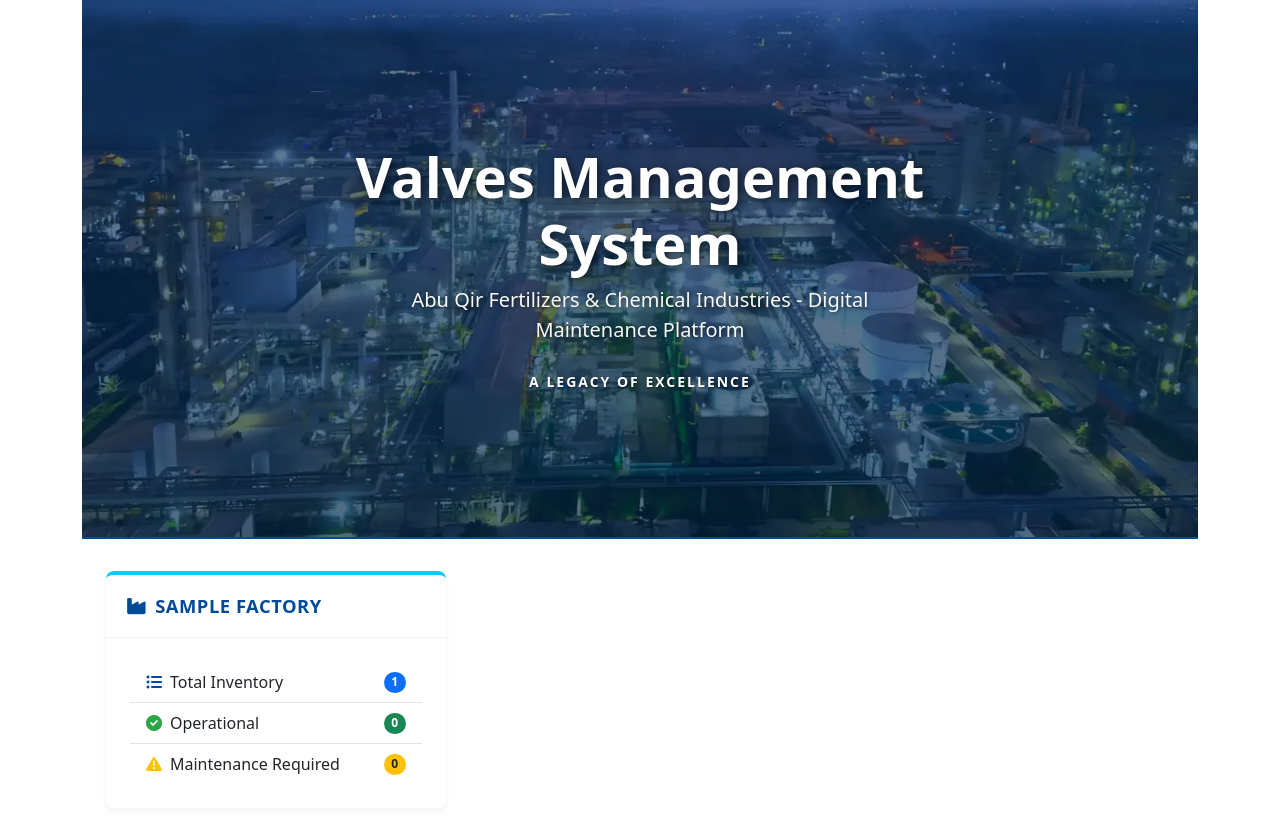
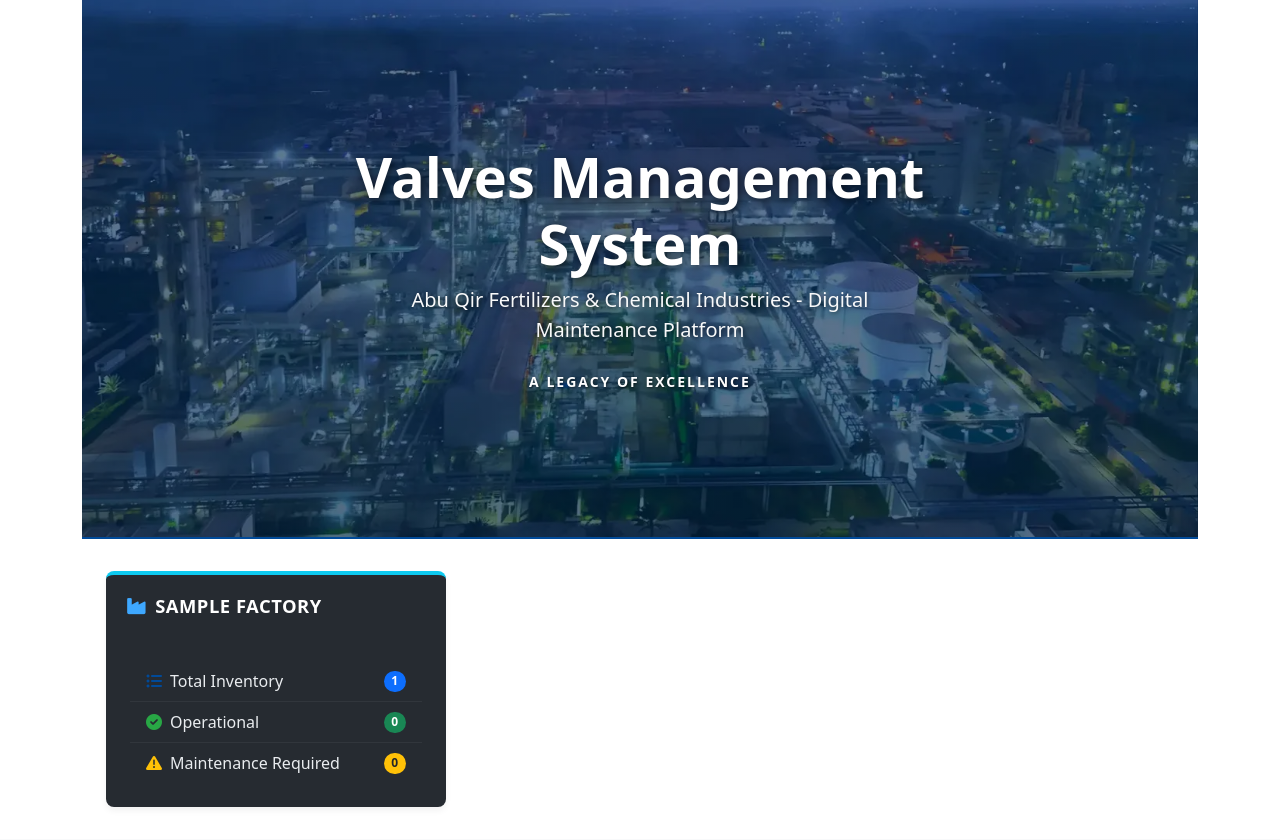
Before and after one commit to MrAlaa90/Valve_webapp, a Django app: page / in a window 1280 px wide. Shown: the part 81-921 px from the top of the page. After the commit the page ends 888 px from the top, so only its background shows below. Run offline with Django 5.2, Linux system fonts and the light colour scheme; a user stored in the database is signed in; tables that the repository leaves empty hold one stand-in row (values such as "Sample post"); some libraries are stand-ins or nearby versions.

Commit message:
style: apply unified dark theme to factory cards

```diff
--- a/static/css/style.css
+++ b/static/css/style.css
@@ -13,16 +13,14 @@
     --abuqir-dark: var(--aq-text);
 }
 
-/* تحسين البطاقات لتشابه موقع الشركة */
+/* توحيد خلفية البطاقات للون الداكن وإزالة الحدود الجانبية */
 body .card[class*="factory-card-"] {
+    background-color: #262b31 !important; /* لون الخلفية الداكن المطابق للصورة 1 */
+    color: #ffffff !important;
     border: none !important;
-    border-top: 4px solid var(--aq-blue) !important; /* الخط العلوي المميز للموقع */
     border-radius: 8px;
-    background-color: #ffffff !important;
     box-shadow: 0 4px 6px rgba(0,0,0,0.05);
     transition: transform 0.2s ease-in-out;
-    overflow: hidden;
-    color: var(--aq-text);
 }
 
 body .card[class*="factory-card-"]:hover {
@@ -30,11 +28,30 @@ body .card[class*="factory-card-"]:hover {
     box-shadow: 0 8px 15px rgba(0,0,0,0.1);
 }
 
-/* تمييز حالة المصانع بناءً على ألوان الشركة */
-body .card.factory-card-primary { border-top-color: var(--aq-blue) !important; }
-body .card.factory-card-success { border-top-color: var(--aq-green) !important; }
-body .card.factory-card-danger { border-top-color: #dc3545 !important; }
-body .card.factory-card-info { border-top-color: #0dcaf0 !important; }
+/* تطبيق الخط العلوي الملون فقط */
+body .card.factory-card-danger { border-top: 4px solid #dc3545 !important; }
+body .card.factory-card-success { border-top: 4px solid #198754 !important; }
+body .card.factory-card-primary { border-top: 4px solid #0d6efd !important; }
+body .card.factory-card-info { border-top: 4px solid #0dcaf0 !important; }
+
+/* ضبط خلفية القوائم الداخلية (List Groups) لتندمج مع البطاقة */
+body .card[class*="factory-card-"] .list-group-item {
+    background-color: transparent !important;
+    color: #e9ecef !important;
+    border-color: rgba(255, 255, 255, 0.05) !important;
+}
+
+/* إزالة خلفية رأس البطاقة (Header) */
+body .card[class*="factory-card-"] .card-header {
+    background-color: transparent !important;
+    border-bottom: none !important;
+    padding-top: 1.25rem;
+}
+
+/* ضبط لون الأيقونة في العناوين */
+body .card[class*="factory-card-"] .card-header h3 i {
+    color: #3ea8ff !important; /* درجة الأزرق الفاتح في الصورة 1 */
+}
 
 /* العناوين بنفس تنسيق الموقع الرسمي */
 .card-header {
--- a/valve_project/templates/valves/home.html
+++ b/valve_project/templates/valves/home.html
@@ -32,7 +32,7 @@
             <div class="col-lg-4 mb-4">
                 <div class="card h-100 factory-card-{{ factory.get_color }}">
                     <div class="card-header bg-white">
-                        <h3 class="mb-0" style="color: var(--aq-blue);"><i class="fas fa-industry me-2"></i>{{ factory.name }}</h3>
+                        <h3 class="mb-0"><i class="fas fa-industry me-2"></i>{{ factory.name }}</h3>
                     </div>
                     <div class="card-body p-4">
                         <div class="list-group list-group-flush">
```
